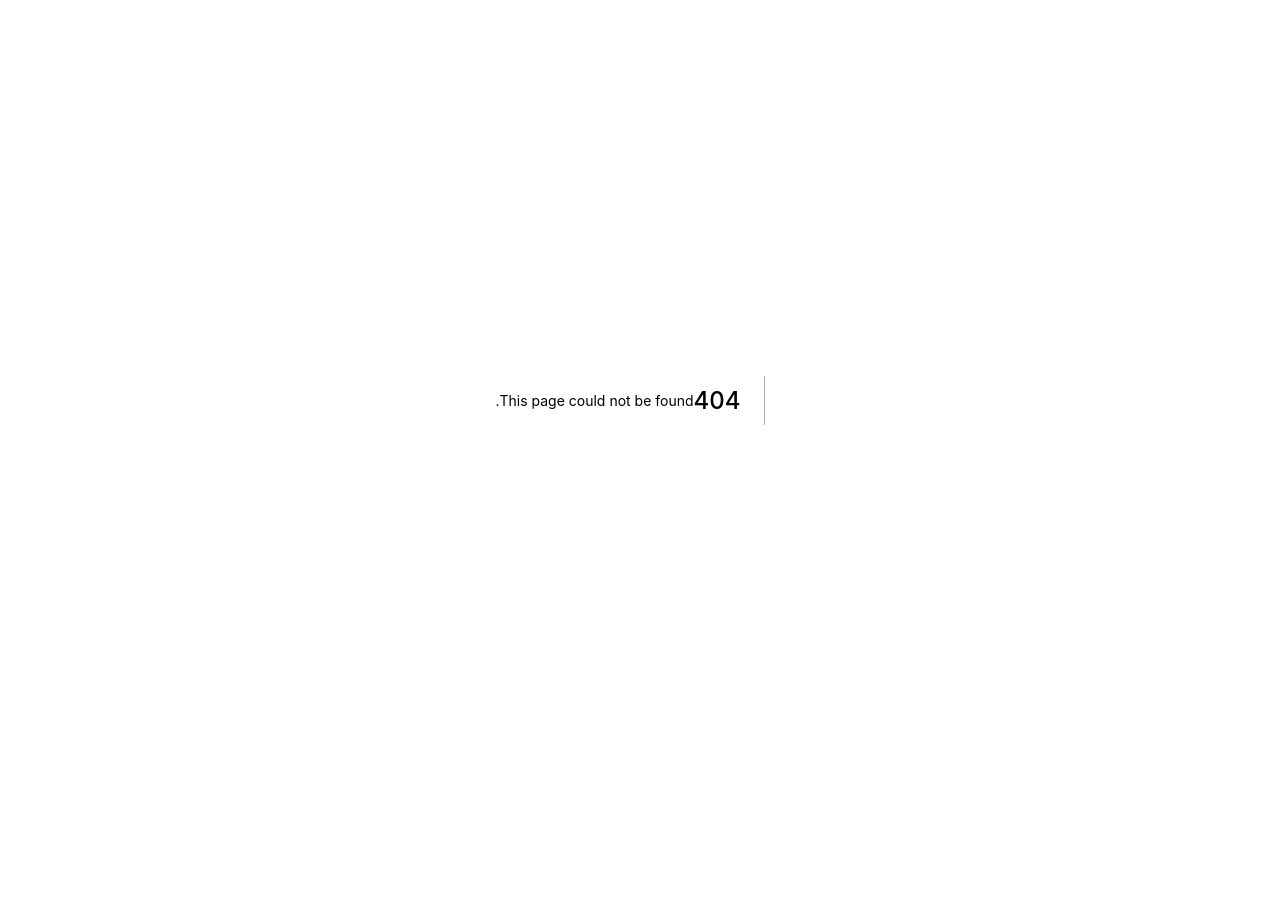
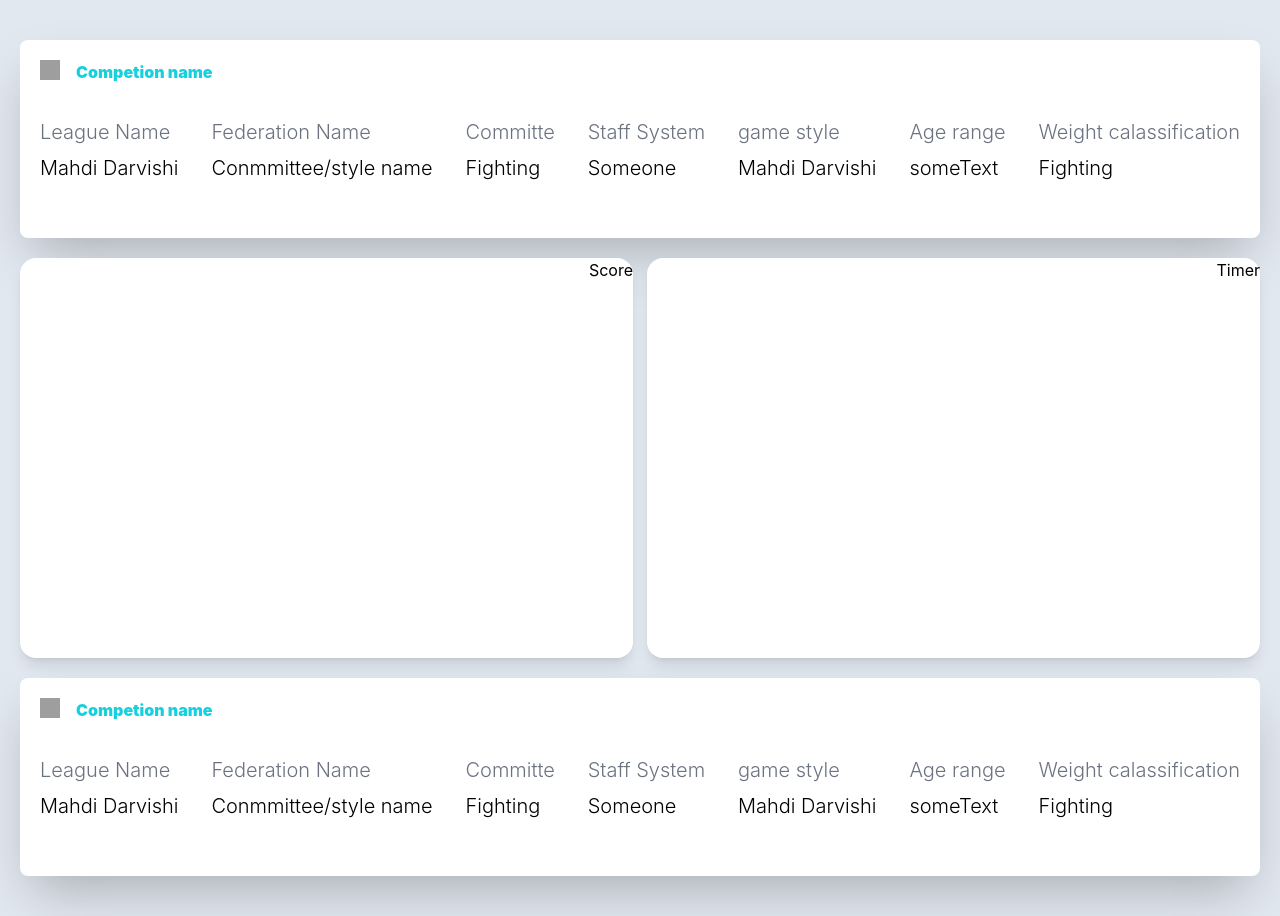
Before and after one commit to miillaadddddd/SepidParvaz, a Next.js app: page /two in a window 1280 px wide. Before the commit this address had no page. Before the commit the page ends 800 px from the top, so only its background shows below. Built offline with nearby package versions, Linux system fonts and the light colour scheme; grey boxes are pictures that could not be loaded.

Commit message:
Add : page

```diff
--- a/components/AppButton.jsx
+++ b/components/AppButton.jsx
@@ -1,12 +1,17 @@
 import React from "react";
 import AppIcon from "./AppIcon";
 
-function AppButton({ title = "Edit", onClick }) {
+function AppButton({ title = "Edit", onClick, color }) {
   return (
     <button onClick={onClick}>
       <div className="relative flex">
-        <AppIcon icon="pen" />
-        <span className="mx-4 font-black text-gray-700">{title}</span>
+        <AppIcon icon="pen" color />
+        <span
+          style={{ color: color ? "#17d0dd" : "inherit" }}
+          className="mx-4 font-black text-gray-700"
+        >
+          {title}
+        </span>
       </div>
     </button>
   );
--- /dev/null
+++ b/components/pages/two/EnfoPart.jsx
@@ -0,0 +1,31 @@
+import React from "react";
+import AppButton from "../../AppButton";
+import AppText from "../../AppText";
+import AppTitleSub from "../../ui/AppTitleSub";
+
+function EnfoPart() {
+  return (
+    <>
+      <div
+        style={{ direction: "ltr" }}
+        className="p-5 pb-12 my-5 bg-white rounded-lg shadow-2xl "
+      >
+        <AppButton title="Competion name" color />
+        <div className="flex justify-between mt-8">
+          <AppTitleSub title="League Name" subTitle="Mahdi Darvishi" />
+          <AppTitleSub
+            title="Federation Name"
+            subTitle="Conmmittee/style name"
+          />
+          <AppTitleSub title="Committe" subTitle="Fighting" />
+          <AppTitleSub title="Staff System" subTitle="Someone" />
+          <AppTitleSub title="game style" subTitle="Mahdi Darvishi" />
+          <AppTitleSub title="Age range" subTitle="someText" />
+          <AppTitleSub title="Weight calassification" subTitle="Fighting" />
+        </div>
+      </div>
+    </>
+  );
+}
+
+export default EnfoPart;
--- /dev/null
+++ b/components/pages/two/ScorePart.jsx
@@ -0,0 +1,12 @@
+import React from "react";
+
+function ScorePart() {
+  return (
+    <div className="grid gap-x-3.5 grid-cols-2 min-h-[400px]  ">
+      <div className="bg-white shadow-lg rounded-2xl">Timer</div>
+      <div className="bg-white shadow-lg rounded-2xl">Score</div>
+    </div>
+  );
+}
+
+export default ScorePart;
--- /dev/null
+++ b/components/ui/AppTitleSub.jsx
@@ -0,0 +1,18 @@
+import React from "react";
+
+function AppTitleSub({ title = "title", subTitle = "subTitle" }) {
+  return (
+    <>
+      <div className="">
+        <span className="block text-xl font-light text-left text-gray-500 myt-4">
+          {title}
+        </span>
+        <span className="block my-2 text-xl font-light font-bold text-left text-black">
+          {subTitle}
+        </span>
+      </div>
+    </>
+  );
+}
+
+export default AppTitleSub;
--- /dev/null
+++ b/pages/two/index.jsx
@@ -0,0 +1,15 @@
+import React from "react";
+import EnfoPart from "../../components/pages/two/EnfoPart";
+import ScorePart from "../../components/pages/two/ScorePart";
+
+function Two() {
+  return (
+    <div className="min-h-screen p-5 bg-slate-200">
+      <EnfoPart />
+      <ScorePart />
+      <EnfoPart />
+    </div>
+  );
+}
+
+export default Two;
```
